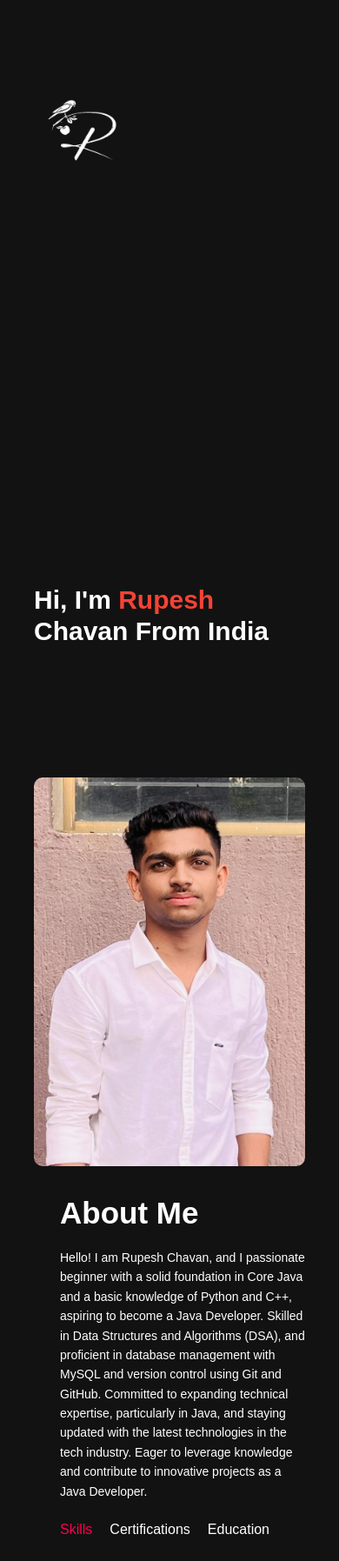
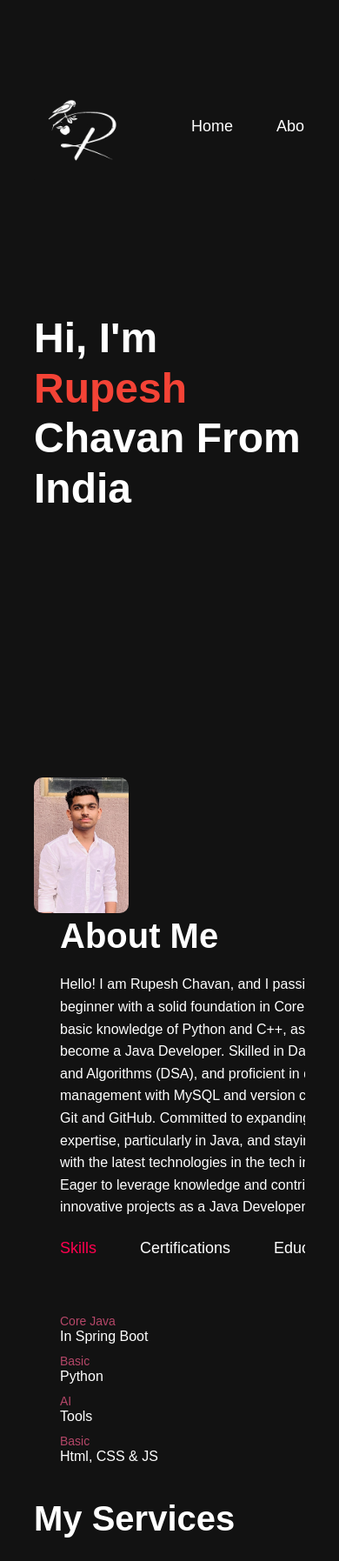
Before and after one commit to rupesh2825/Personal-Portfolio-website, a plain HTML site: page index.html in a window 390 px wide. Shown: the top 1795 px of the page at 87% size. Drawn offline with Linux system fonts and the light colour scheme.

Commit message:
Update styles.css
Signed-off-by: Rupesh Ravsaheb Chavan <152914283+rupesh2825@users.noreply.github.com>

```diff
--- a/styles.css
+++ b/styles.css
@@ -1,3 +1,5 @@
+/* General Styles */
+
 * {
     margin: 0;
     padding: 0;
@@ -50,8 +52,7 @@ nav ul {
 
 nav ul li {
     display: inline-block;
-    list-style: none;
-    margin: 10px 20px;
+    margin: 5px 5px;
 }
 
 nav ul li a {
@@ -59,18 +60,17 @@ nav ul li a {
     color: #fff;
     font-size: 18px;
     padding: 10px 20px;
-    position: relative;
 }
 
 nav ul li a:hover {
     color: #f44336;
-    width: 100%;
     /* Highlight color */
 }
 
 .fa-bars,
 .fa-times {
     display: none;
+    /* Hide menu icons by default */
     color: white;
     font-size: 2em;
     cursor: pointer;
@@ -95,38 +95,6 @@ nav ul li a:hover {
 samp {
     color: #f44336;
     /* Highlight color */
-}
-
-
-/* Responsive Styles */
-
-@media (max-width: 768px) {
-    nav ul {
-        position: fixed;
-        top: 0;
-        right: 0;
-        width: 300px;
-        height: 100%;
-        background: #333;
-        flex-direction: column;
-        justify-content: center;
-        align-items: center;
-        transform: translateX(100%);
-        transition: transform 0.3s ease-in-out;
-    }
-    nav ul li {
-        margin: 20px 0;
-    }
-    nav ul li a {
-        font-size: 1.5em;
-    }
-    .fa-bars,
-    .fa-times {
-        display: block;
-    }
-    #sidemenu.open {
-        transform: translateX(0);
-    }
 }
 
 
@@ -182,7 +150,7 @@ body {
 
 .tab-titles {
     display: flex;
-    margin: 20px 0 40px
+    margin: 20px 0 40px;
 }
 
 .tab-links {
@@ -499,7 +467,7 @@ form textarea {
     outline: none;
     background: #262626;
     padding: 15px;
-    margin: 15px 0;
+    margin: 10px 0;
     color: #f3ebeb;
     font-size: 18px;
     border-radius: 6px;
@@ -528,68 +496,3 @@ form .btn2:hover {
 .copyright i {
     color: #ff004f;
 }
-
-
-/*-------------------css for small screens----------------------*/
-
-@media only screen and (max-width: 600px) {
-    #header {
-        background-image: url(background.jpg);
-    }
-    .header-text {
-        margin-top: 100%;
-        font-size: 16px;
-    }
-    .header-text h1 {
-        font-size: 30px;
-    }
-    nav .fas {
-        display: block;
-        font-size: 25px;
-    }
-    nav ul {
-        background: #ff004f;
-        position: fixed;
-        top: 0;
-        right: -200px;
-        width: 200px;
-        height: 100vh;
-        padding-top: 50px;
-        z-index: 2;
-        transition: right 0.5s;
-    }
-    nav ul li {
-        display: block;
-        margin: 25px;
-    }
-    nav ul .fas {
-        position: absolute;
-        top: 25px;
-        left: 25px;
-        cursor: pointer;
-    }
-    .sub-title {
-        font-size: 40px;
-    }
-    .about-col-1,
-    .about-col-2 {
-        flex-basis: 100%;
-    }
-    .about-col-1 {
-        margin-bottom: 30px;
-    }
-    .about-col-2 {
-        font-size: 14px;
-    }
-    .tab-links {
-        font-size: 16px;
-        margin-right: 20px;
-    }
-    .contact-left,
-    .contact-right {
-        flex-basis: 100%;
-    }
-    .copyright {
-        font-size: 14px;
-    }
-}
```
